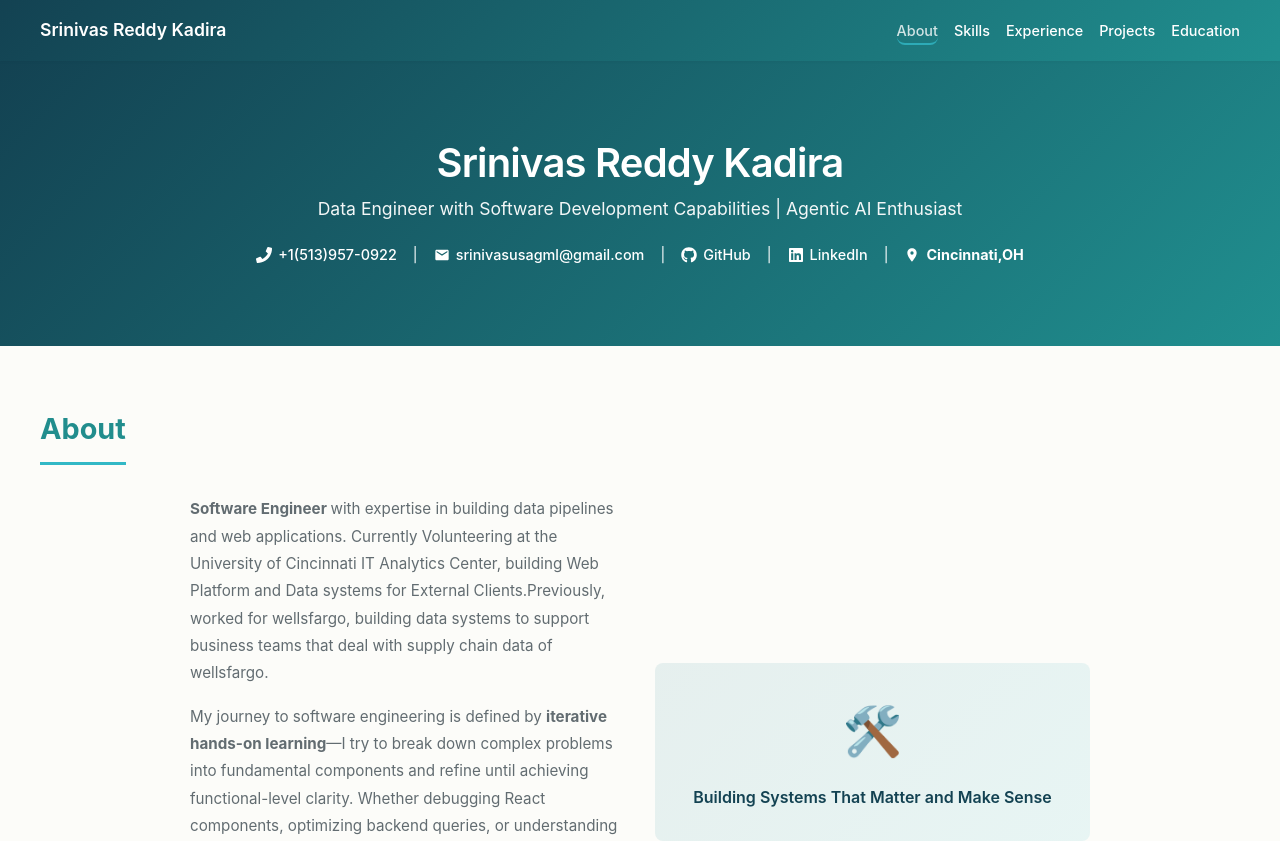
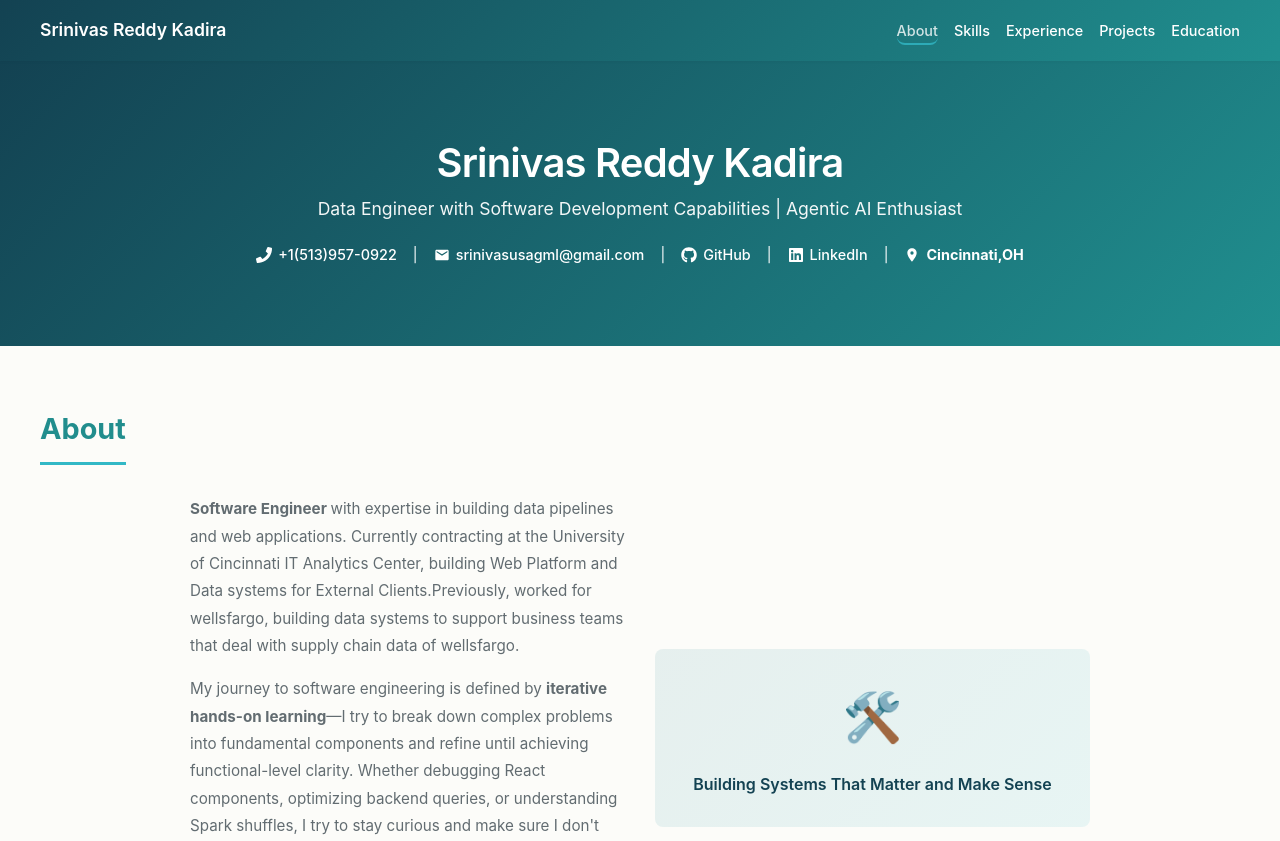
Before and after one commit to SrinivasVssj/My_Portfolio, a React (Vite) app: page / in a window 1280 px wide. Shown: the top 841 px of the page. Built offline with nearby package versions, Linux system fonts and the light colour scheme.

Commit message:
made chanes in about

```diff
--- a/src/components/About.jsx
+++ b/src/components/About.jsx
@@ -8,7 +8,7 @@ const About = () => {
         <div className="about-text">
           <p>
             <strong>Software Engineer </strong> with expertise in building
-            data pipelines and web applications. Currently Volunteering at the University of Cincinnati IT Analytics Center,
+            data pipelines and web applications. Currently contracting at the University of Cincinnati IT Analytics Center,
             building Web Platform and Data systems for External Clients.Previously, worked for wellsfargo, building data systems
             to support business teams that deal with supply chain data of wellsfargo.
           </p>
```
